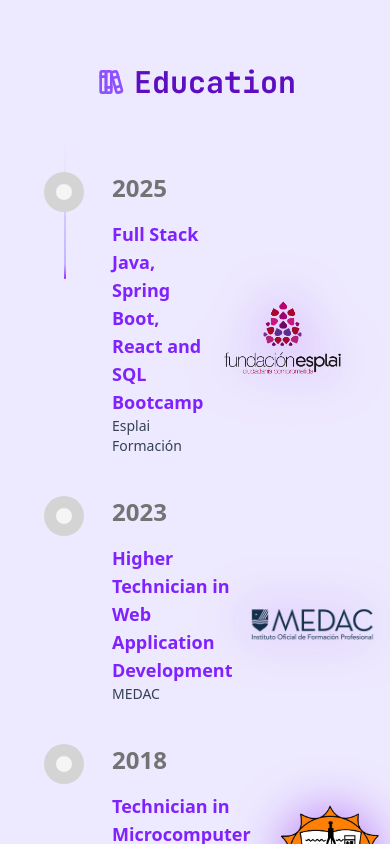
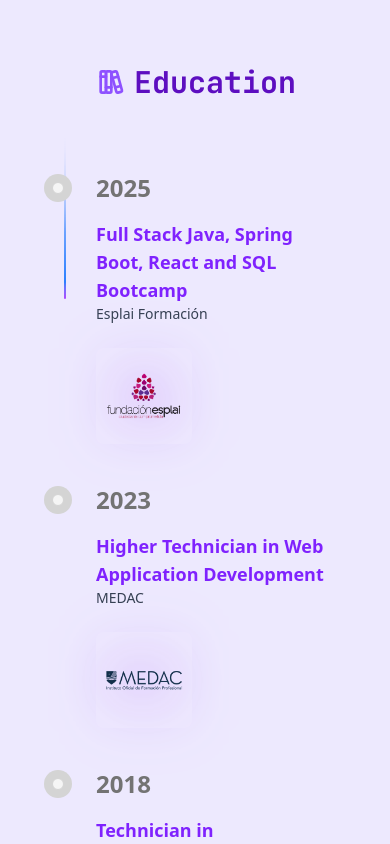
Before and after one commit to SrPirson/Portfolio, a React (Vite) app: page /about-me in a window 390 px wide. Shown: the part 940-1784 px from the top of the page. Built offline with nearby package versions, Linux system fonts and the light colour scheme.

Commit message:
fix: resolve responsive mobile issue

```diff
--- a/src/components/Navbar.jsx
+++ b/src/components/Navbar.jsx
@@ -17,7 +17,7 @@ const Navbar = () => {
     { title: t("navbar.home"), icon: <IconHome className="h-full w-full" />, href: "/" },
     { title: t("navbar.about"), icon: <IconUser className="h-full w-full" />, href: t("routes.about-me") },
     { title: t("navbar.projects"), icon: <IconDeviceDesktopCode className="h-full w-full" />, href: t("routes.projects") },
-    { title: t("navbar.contact"), icon: <IconAddressBook className="h-full w-full" />, href: t("routes.contact") },
+    /* { title: t("navbar.contact"), icon: <IconAddressBook className="h-full w-full" />, href: t("routes.contact") }, */
   ];
 
   return (
--- a/src/components/ui/timeline.tsx
+++ b/src/components/ui/timeline.tsx
@@ -33,45 +33,54 @@ export const Timeline = ({ data }: { data: TimelineEntry[] }) => {
   const opacityTransform = useTransform(scrollYProgress, [0, 0.1], [0, 1]);
 
   return (
+    /* CONTENEDOR PADRE */
     <div
       className="w-full font-sans md:px-10"
       ref={containerRef}
     >
       <div ref={ref} className="relative max-w-7xl mx-auto pb-20">
+      {/* CONTENEDOR DE CADA ITEM */}
       {data.map((item, index) => (
         <div
           key={index}
-            className="flex justify-start pt-10 md:pt-20 md:gap-10"
+          className="flex flex-col md:flex-row justify-start pt-10 md:pt-20 md:gap-10"
         >
-            <div className="sticky flex flex-col md:flex-row z-40 items-center top-40 self-start max-w-xs lg:max-w-sm md:w-full">
-              <div className="h-10 absolute left-3 md:left-3 w-10 rounded-full bg-neutral-300 dark:bg-neutral-900 flex items-center justify-center">
-                <div className="h-4 w-4 rounded-full bg-neutral-100 dark:bg-neutral-600 border border-neutral-300 dark:border-neutral-900 p-2" />
+          {/* BLOQUE DEL TÍTULO Y CÍRCULO */}
+          <div className="relative md:sticky flex flex-row z-40 items-center top-0 md:top-40 self-start w-full md:max-w-xs lg:max-w-sm">
+            {/* CÍRCULO */}
+            <div className="h-7 absolute left-3 md:left-3 w-7 rounded-full bg-neutral-300 dark:bg-neutral-900 flex items-center justify-center">
+              <div className="h-3 w-3 rounded-full bg-neutral-100 dark:bg-neutral-600 border border-neutral-300 dark:border-neutral-900" />
             </div>
-              <h3 className="hidden md:block text-xl md:pl-20 md:text-3xl font-bold text-neutral-500 dark:text-neutral-500 ">
+
+            {/* TÍTULO */}
+            <h3 className="block text-2xl pl-16 md:pl-20 md:text-5xl font-bold text-neutral-500 dark:text-neutral-500">
               {item.title}
             </h3>
           </div>
 
-            <div className="relative pl-20 pr-4 md:pl-4 w-full">
-              <h3 className="md:hidden block text-2xl mb-4 text-left font-bold text-neutral-500 dark:text-neutral-400">
-                {item.title}
-              </h3>
-              {item.content}{" "}
+          {/* BLOQUE DEL CONTENIDO */}
+          <div className="relative w-full mt-4 md:mt-0 px-4 md:px-0">
+            <div className="pl-12 md:pl-4">
+              {item.content}
+            </div>
           </div>
         </div>
       ))}
+
+        {/* LA LÍNEA VERTICAL (EL RAIL) */}
         <div
           style={{
             height: height + "px",
           }}
-          className="absolute md:left-8 left-8 top-0 overflow-hidden w-[2px] bg-[linear-gradient(to_bottom,var(--tw-gradient-stops))] from-transparent from-[0%] via-neutral-200 dark:via-neutral-700 to-transparent to-[99%]  [mask-image:linear-gradient(to_bottom,transparent_0%,black_10%,black_90%,transparent_100%)] "
+          className="absolute md:left-8 left-8 top-0 overflow-hidden w-[2px] bg-[linear-gradient(to_bottom,var(--tw-gradient-stops))] from-transparent from-[0%] via-neutral-200 dark:via-neutral-700 to-transparent to-[99%] [mask-image:linear-gradient(to_bottom,transparent_0%,black_10%,black_90%,transparent_100%)]"
         >
+          {/* LA LÍNEA DE PROGRESO (LA QUE SE MUEVE) */}
           <motion.div
             style={{
               height: heightTransform,
               opacity: opacityTransform,
             }}
-            className="absolute inset-x-0 top-0  w-[2px] bg-gradient-to-t from-purple-600 via-violet-300 to-transparent from-[0%] via-[10%] rounded-full"
+            className="absolute inset-x-0 top-0 w-[2px] bg-gradient-to-t from-purple-500 via-blue-500 to-transparent from-[0%] via-[10%] rounded-full"
           />
         </div>
       </div>
--- a/src/pages/About.jsx
+++ b/src/pages/About.jsx
@@ -13,19 +13,21 @@ const About = () => {
     (item) => ({
       title: item.year,
       content: (
-        <div className="flex flex-row w-full gap-4 items-center">
+        <div className="flex flex-col md:flex-row w-full gap-6 md:gap-4 items-start md:items-center">
+          {/* Contenedor del Texto */}
           <div className="flex-1 text-left">
-            <h2 className="text-lg font-semibold text-subtitle">
+            <h2 className="text-lg md:text-xl font-semibold text-subtitle">
               {item.title}
             </h2>
-            <p className="text-sm font-normal text-text">{item.school}</p>
+            <p className="text-sm md:text-base font-normal text-text">{item.school}</p>
           </div>
-          <div className="flex justify-end">
-            <div className="h-32 w-32 rounded-lg overflow-hidden drop-shadow-[0_0_25px_rgba(168,85,247,0.8)] dark:drop-shadow-[0_0_25px_rgba(168,85,247,0.3)] bg-white/0.1 dark:bg-white backdrop-blur-md">
+          {/* Contenedor de la Imagen */}
+          <div className="flex justify-start md:justify-end w-full md:w-auto">
+            <div className="h-24 w-24 md:h-32 md:w-32 rounded-lg overflow-hidden drop-shadow-[0_0_25px_rgba(168,85,247,0.8)] dark:drop-shadow-[0_0_25px_rgba(168,85,247,0.3)] bg-white/10 dark:bg-white backdrop-blur-md">
               <img
                 src={item.src}
                 alt={item.alt}
-                className="w-full h-full object-contain"
+                className="w-full h-full object-contain p-2"
               />
             </div>
           </div>
```
Lines whose indentation alone changed are shown as unchanged.
